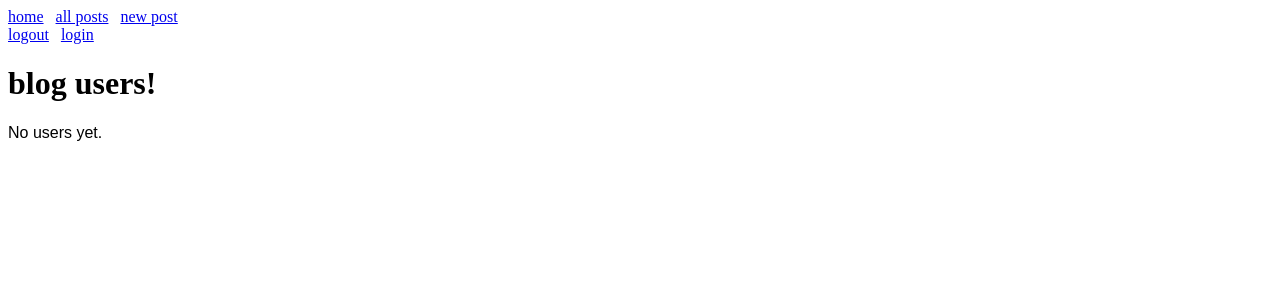
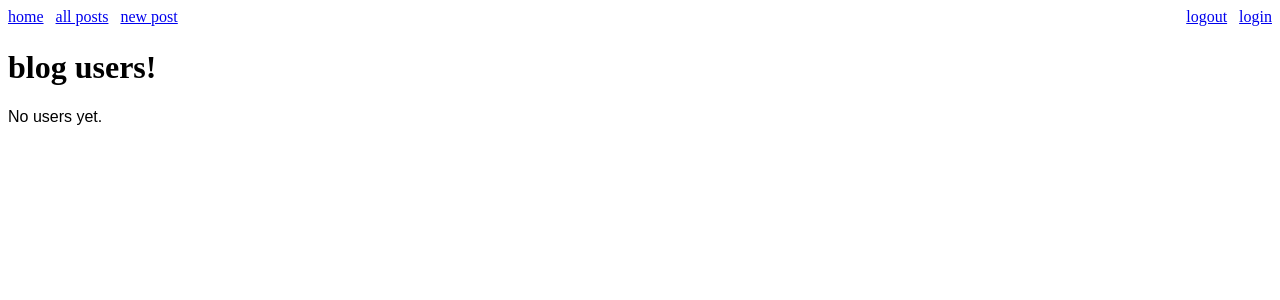
Before and after one commit to aliciammk/blogz, a Flask app: page / in a window 1280 px wide. Shown: the top 300 px of the page. Run offline with Flask 2, Linux system fonts and the light colour scheme.

Commit message:
added some CSS styling to separate nav

```diff
--- a/templates/base.html
+++ b/templates/base.html
@@ -2,14 +2,14 @@
 <html>
     <head>
         <nav>
-            <div>
+            <div class="blogging">
                 <a href="/">home</a>
                     &nbsp;
                 <a href="/blog">all posts</a>
                 &nbsp;
                 <a href="/newpost">new post</a>
             </div>
-            <div>
+            <div class="signin">
                 <a href='/logout'>logout</a>
                 &nbsp;
                 <a href='/login'>login</a>
@@ -17,6 +17,10 @@
         </nav>
         <title>{{title}}</title>
         <style>
+            nav {
+                padding-bottom: 20px;
+            }
+
             .error {
                 color: red;
             }
@@ -35,6 +39,14 @@
                 border-top: 1px solid rgba(0, 0, 0, 0.1);
                 border-bottom: 1px solid rgba(255, 255, 255, 0.3);
             }
+
+            .blogging {
+                float:left;
+            }
+
+            .signin {
+                float: right;
+            }
         </style>
     </head>
     <body>
```
